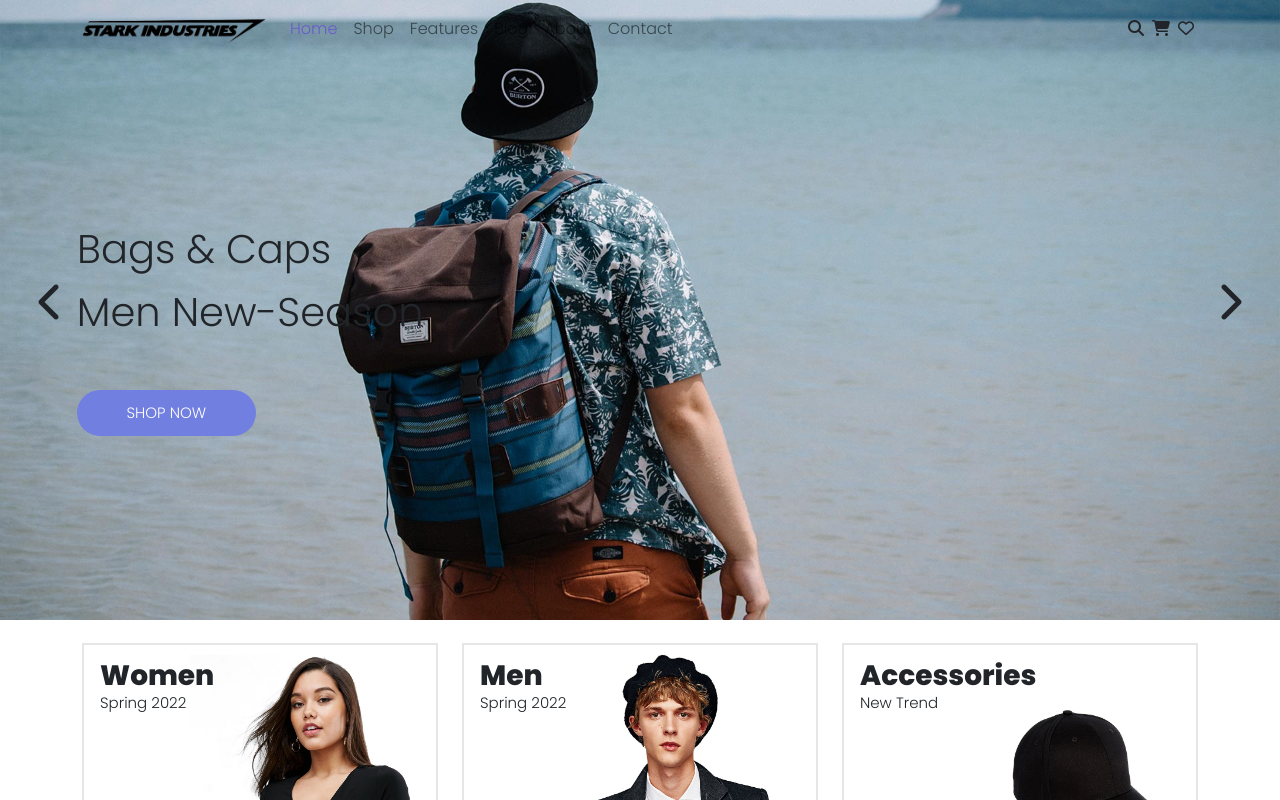
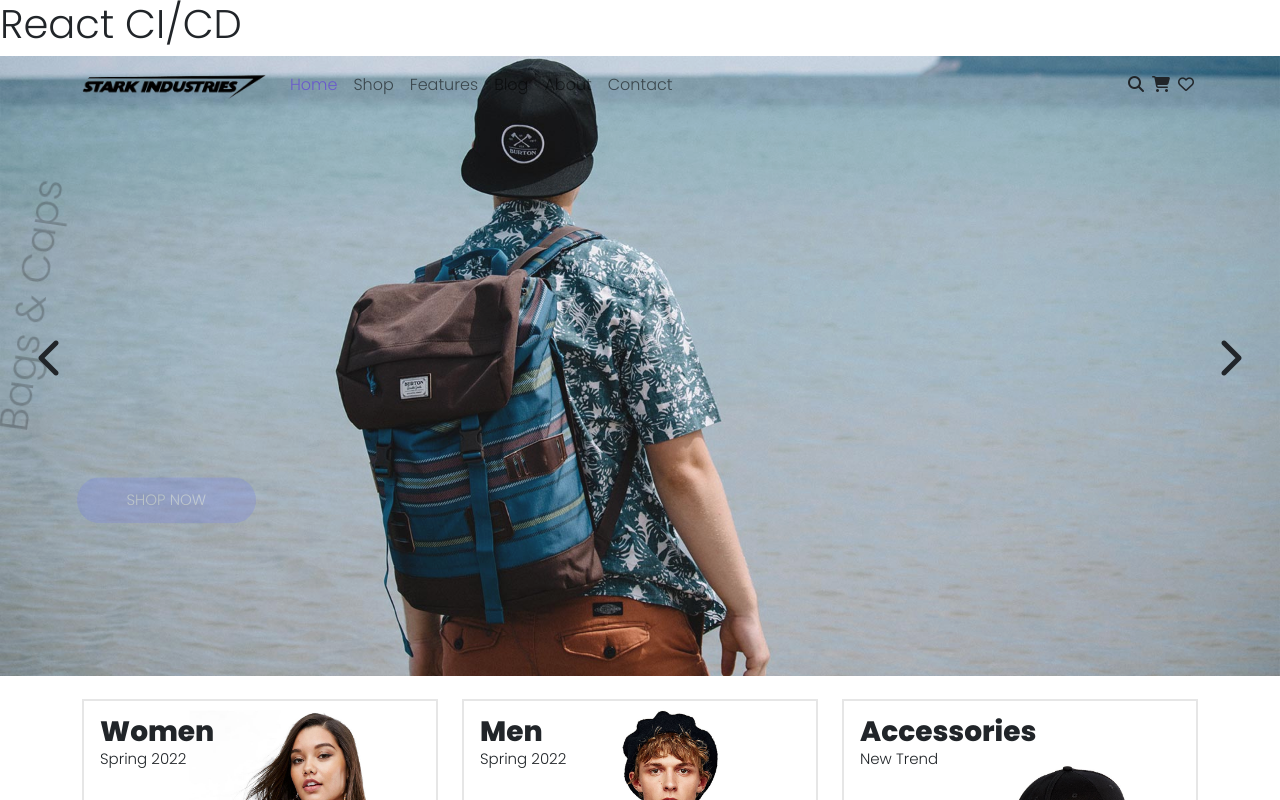
Before and after one commit to MadhavPatel1810/reactjs-ecom-github-actions, a React (Create React App) app: page / in a window 1280 px wide. Shown: the top 800 px of the page. Built offline with nearby package versions, Linux system fonts and the light colour scheme; a web font is replaced by a local one.

Commit message:
Upload Final commit on 08-09-2022

```diff
--- a/src/App.js
+++ b/src/App.js
@@ -5,6 +5,7 @@ import { PrivateRoutes } from "./Routes/PrivateRoutes";
 function App() {
   return (
     <div>
+      <h1>React CI/CD</h1>
       <Layouts>
         <PrivateRoutes />
       </Layouts>
```
